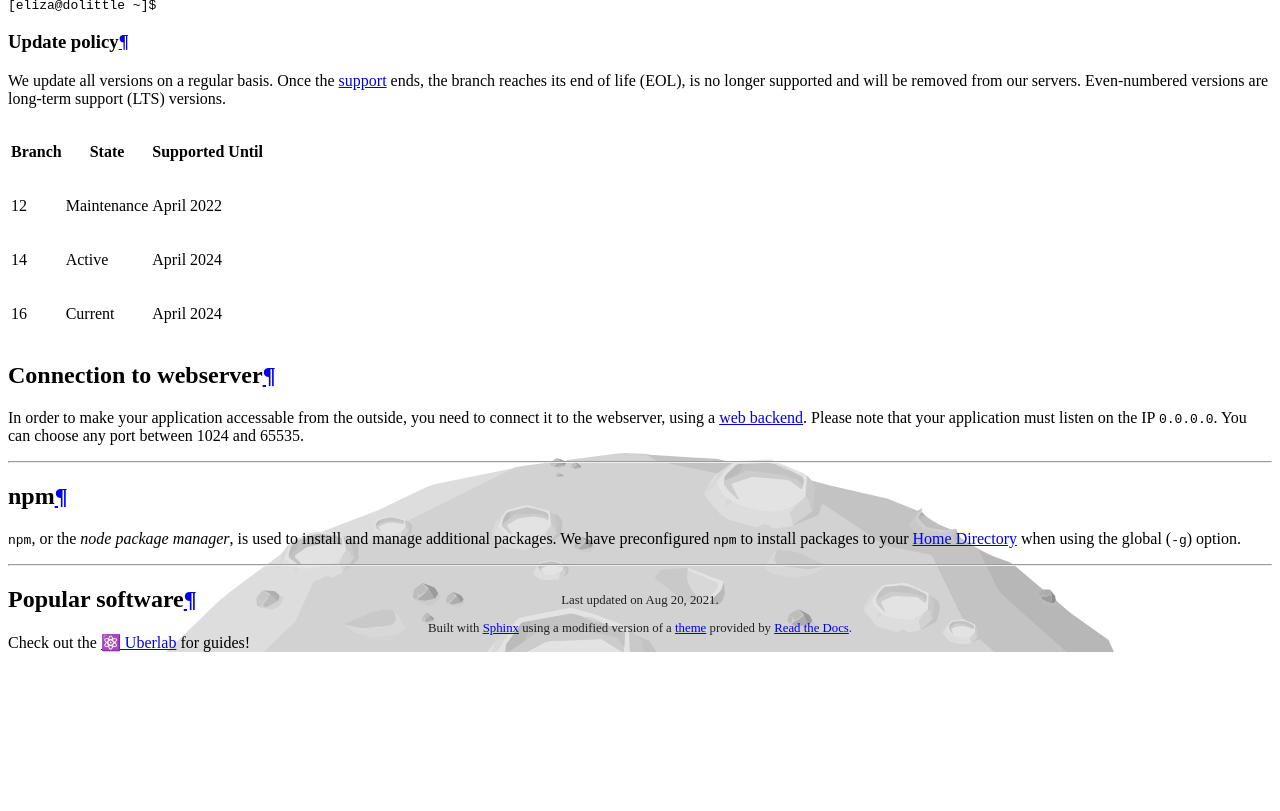
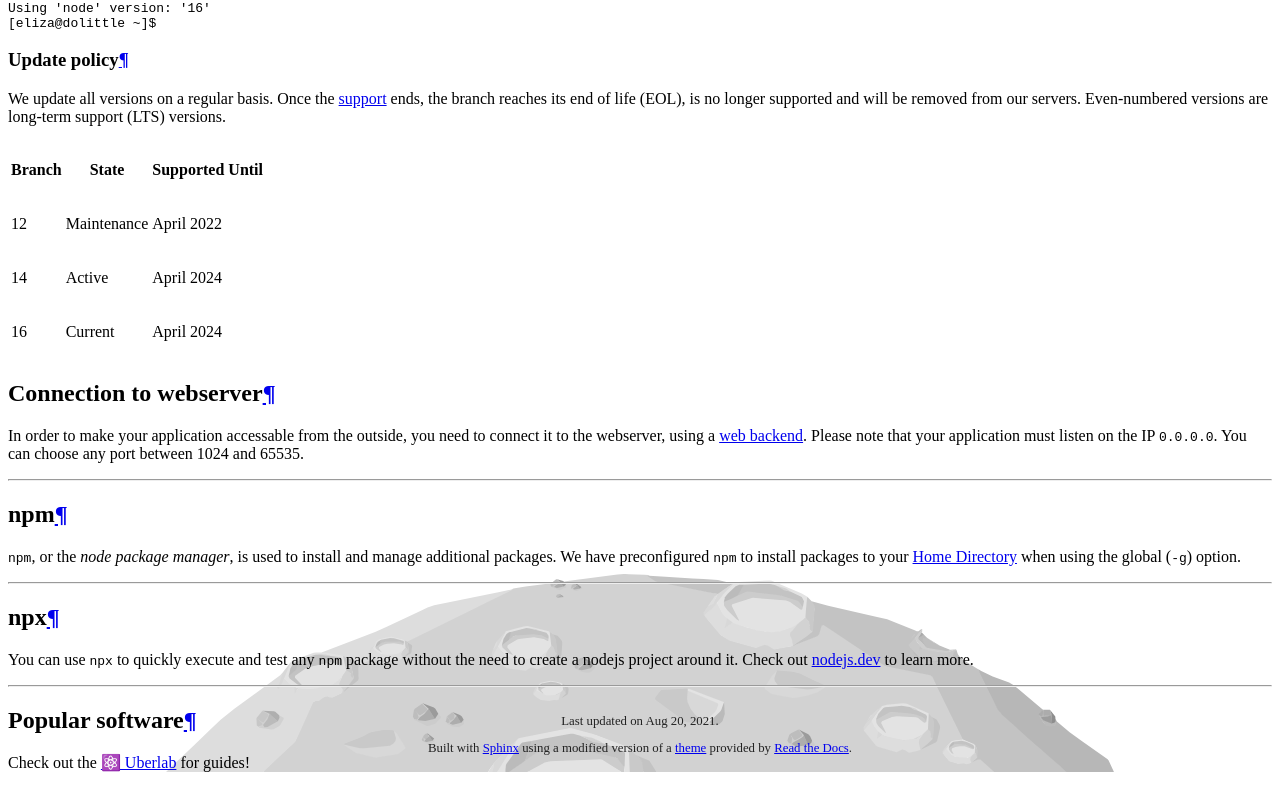
Before and after one commit to Uberspace/manual, a Sphinx documentation site: the page built from source/lang-nodejs.rst, in a window 1280 px wide and 900 px high, scrolled down 2992 px. Shown: the top 811 px of the window. Built offline with Sphinx 7.4.7 and the Read the Docs theme 2.0.0, drawn with Linux system fonts in a browser that asks for light colours; before the commit the page ends 3772 px from its top, so only the background shows below that.

Commit message:
[U7.11.4] add npx to lang-nodejs #348

```diff
--- a/source/lang-nodejs.rst
+++ b/source/lang-nodejs.rst
@@ -15,7 +15,6 @@
 .. warning:: Node.js scripts belong in your :ref:`home`, **not** in your :ref:`docroot`.
 
 `Node.js <https://nodejs.org/en/>`_ is a server-side `JavaScript <https://en.wikipedia.org/wiki/JavaScript>`_ interpreter. Node.js is commonly used to develop server-based applications, i.e. the scripts bind to a network port.
-
 
 ----
 
@@ -99,6 +98,15 @@
 
 ----
 
+.. _npx:
+
+npx
+===
+
+You can use ``npx`` to quickly execute and test any ``npm`` package without the need to create a nodejs project around it. Check out `nodejs.dev <https://nodejs.dev/learn/the-npx-nodejs-package-runner>`_ to learn more.
+
+----
+
 Popular software
 ================
 
```
